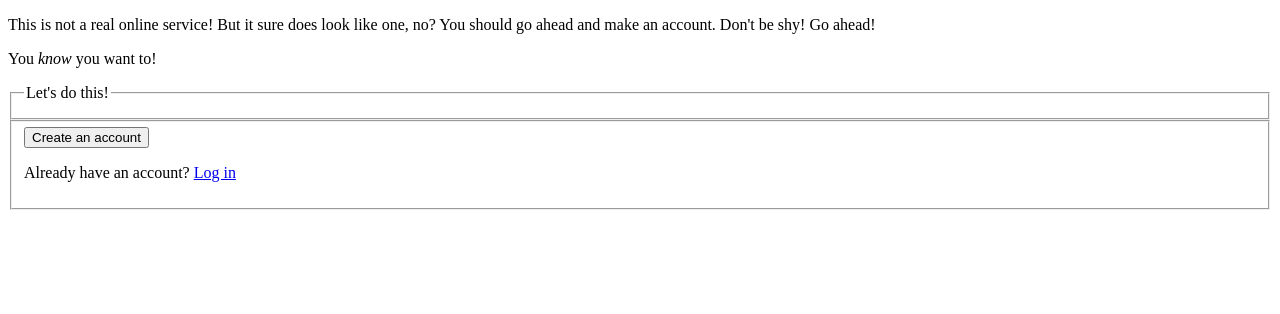
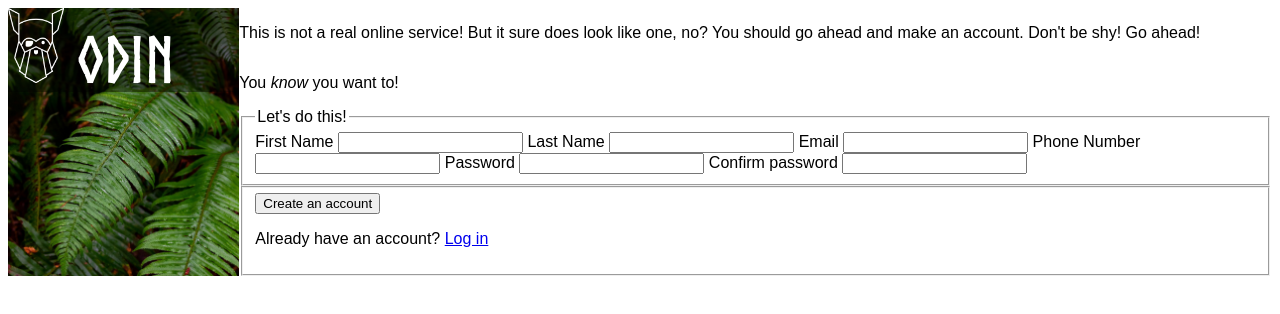
Before and after one commit to katienotkathy/form-project, a plain HTML site: page index.html in a window 1280 px wide. Drawn offline with Linux system fonts and the light colour scheme.

Commit message:
Create basic form structure

```diff
--- a/index.html
+++ b/index.html
@@ -5,10 +5,14 @@
     <meta http-equiv="X-UA-Compatible" content="IE=edge">
     <meta name="viewport" content="width=device-width, initial-scale=1.0">
     <title>Document</title>
+    <link rel="stylesheet" href="style.css">
 </head>
 <body>
     <div id="left-panel">
-        <div id="logo-panel"></div>
+        <div id="logo-panel">
+            <img src = "./odin-lined.png" height="75px">
+            ODIN
+        </div>
     </div>
     <div id="right-panel">
         <div id="form-header"></div>
@@ -18,6 +22,25 @@
             <form action="https://placeholder" method="placeholder">
                 <fieldset>
                     <legend>Let's do this!</legend>
+
+                    <label for="firstName">First Name</label>
+                    <input type="text" id="firstName" name="firstName" />
+
+                    <label for="lastName">Last Name</label>
+                    <input type="text" id="lastName" name="lastName" />
+
+                    <label for="email">Email</label>
+                    <input type="email" id="email" name="usermail" />
+
+                    <label for="telNumber">Phone Number</label>
+                    <input type="tel" id="telNumber" name="telNumber" />
+
+                    <label for="pwd">Password</label>
+                    <input type="password" id="pwd" name="password" />
+
+                    <label for="pwd">Confirm password</label>
+                    <input type="password" id="confPwd" name="password" />
+                    <!---- change name above? -->
                 </fieldset>
                 <fieldset>
                     <button type="submit">Create an account</button>
--- a/style.css
+++ b/style.css
@@ -0,0 +1,27 @@
+@font-face {
+    font-family: "NorseBold";
+    src: url("./Norse-Bold.otf") format("opentype");
+}
+
+body {
+    font-family: Arial, Helvetica, sans-serif;
+    display: flex;
+}
+
+#left-panel {
+    width: 30%;
+    font-family: "NorseBold";
+    font-size: 48pt;
+    color: white;
+    background-image: url("./background.jpg");
+    background-size: cover;
+}
+
+#right-panel {
+    display: flex;
+    flex-direction: column;
+}
+
+#logo-panel {
+    background-color: rgba(0,0,0,40%);
+}
```
